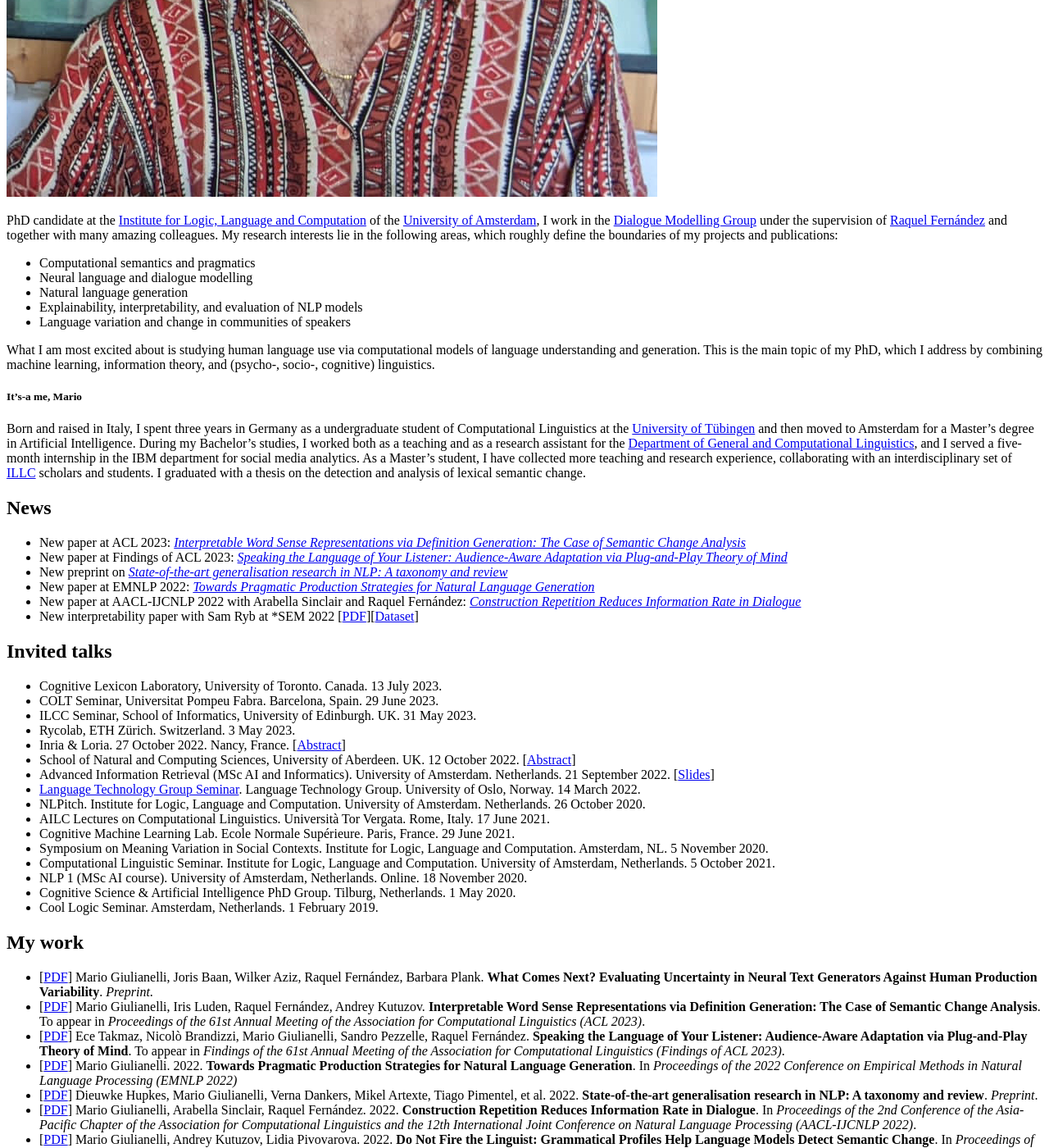
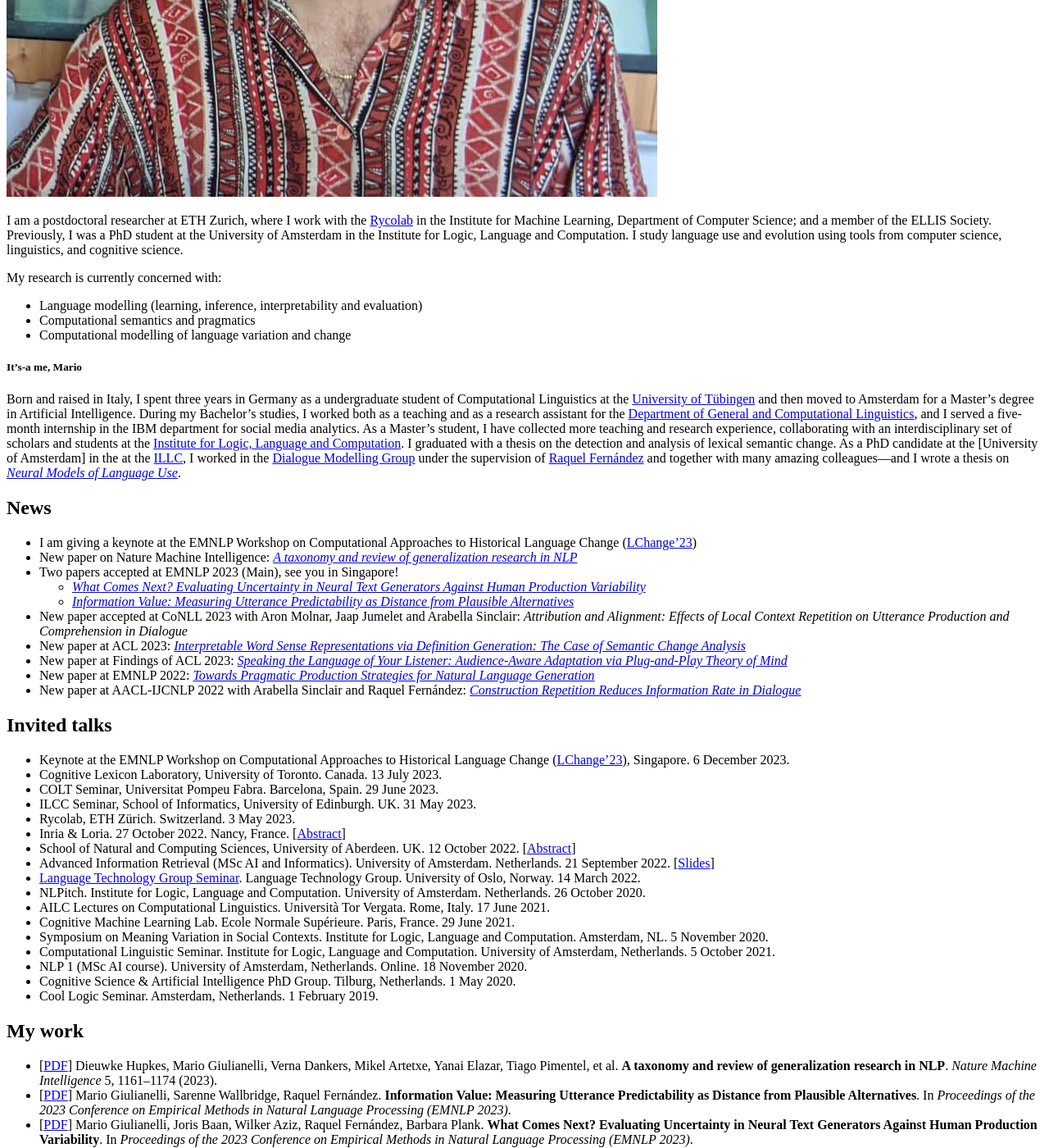
Before and after one commit to glnmario/glnmario.github.io, a Jekyll site: the page built from index.md, in a window 1280 px wide and 1400 px high, scrolled down 720 px. Shown: the whole window at 82% size. Built offline with Jekyll 4.4.1, drawn with Linux system fonts in a browser that asks for light colours; some of the changed text lies outside the part shown.

Commit message:
Update index.md

```diff
--- a/index.md
+++ b/index.md
@@ -6,36 +6,41 @@ layout: default
 
 
 <!--## About me-->
-PhD candidate at the [Institute for Logic, Language and Computation](https://www.illc.uva.nl) of the [University of Amsterdam](https://www.uva.nl/en), I work in the [Dialogue Modelling Group](https://dmg-illc.github.io/dmg/) under the supervision of [Raquel Fernández](https://staff.fnwi.uva.nl/r.fernandezrovira/) and together with many amazing colleagues. My research interests lie in the following areas, which roughly define the boundaries of my projects and publications:
+I am a postdoctoral researcher at ETH Zurich, where I work with the [Rycolab](https://rycolab.io) in the Institute for Machine Learning, Department of Computer Science; and a member of the ELLIS Society. Previously, I was a PhD student at the University of Amsterdam in the Institute for Logic, Language and Computation. I study language use and evolution using tools from computer science, linguistics, and cognitive science.
+
+My research is currently concerned with:
+- Language modelling (learning, inference, interpretability and evaluation)
 - Computational semantics and pragmatics
-- Neural language and dialogue modelling
-- Natural language generation
-- Explainability, interpretability, and evaluation of NLP models
-- Language variation and change in communities of speakers
+- Computational modelling of language variation and change
 
+<!--
 What I am most excited about is studying human language use via computational models of language understanding and generation. This is the main topic of my PhD, which I address by combining machine learning, information theory, and (psycho-, socio-, cognitive) linguistics.
 
-
-<!-- I analyse and model language production and comprehension with computational methods. My main research goal is to define empirical measures of human-likeness that can be used (i) to evaluate the alignment of machine-generated utterances to human communication patterns and strategies, and (ii) to develop NLG models that more closely follow such patterns and strategies. I am also interested in psycholinguistic and sociolinguistic studies of variation and change as they provide insights into how to build more resilient and human-compatible language technologies.-->
+I analyse and model language production and comprehension with computational methods. My main research goal is to define empirical measures of human-likeness that can be used (i) to evaluate the alignment of machine-generated utterances to human communication patterns and strategies, and (ii) to develop NLG models that more closely follow such patterns and strategies. I am also interested in psycholinguistic and sociolinguistic studies of variation and change as they provide insights into how to build more resilient and human-compatible language technologies.-->
 
 
 ##### It's-a me, Mario
 Born and raised in Italy, I spent three years in Germany as a undergraduate student of Computational Linguistics at the [University of Tübingen](https://uni-tuebingen.de/en/) and then moved to Amsterdam for a Master's degree in Artificial Intelligence.
 During my Bachelor's studies, I worked both as a teaching and as a research assistant for the [Department of General and Computational Linguistics](https://uni-tuebingen.de/en/faculties/faculty-of-humanities/departments/modern-languages/department-of-linguistics/), and I served a five-month internship in the IBM department for social media analytics.
-As a Master's student, I have collected more teaching and research experience, collaborating with an interdisciplinary set of [ILLC](https://www.illc.uva.nl) scholars and students. I graduated with a thesis on the detection and analysis of lexical semantic change.
+As a Master's student, I have collected more teaching and research experience, collaborating with an interdisciplinary set of scholars and students at the [Institute for Logic, Language and Computation](https://www.illc.uva.nl). I graduated with a thesis on the detection and analysis of lexical semantic change. As a PhD candidate at the [University of Amsterdam] in the at the [ILLC](https://www.illc.uva.nl), I worked in the [Dialogue Modelling Group](https://dmg-illc.github.io/dmg/) under the supervision of [Raquel Fernández](https://staff.fnwi.uva.nl/r.fernandezrovira/) and together with many amazing colleagues—and I wrote a thesis on [_Neural Models of Language Use_](https://eprints.illc.uva.nl/id/eprint/2274/1/DS-2023-10.text.pdf).
 <!--
 In July 2017 I graduated with a thesis that proposes [new methods](https://arxiv.org/abs/1708.03910) for the analysis of affective text.
 Currently I study Artificial Intelligence at the University of Amsterdam.
 -->
 
 ## News
-<!-- - New paper out! [_What Comes Next? Evaluating Uncertainty in Neural Text Generators Against Human Production Variability_](https://arxiv.org/abs/2305.11707) -->
+- I am giving a keynote at the EMNLP Workshop on Computational Approaches to Historical Language Change ([LChange'23](https://www.changeiskey.org/event/2023-emnlp-lchange/))
+- New paper on Nature Machine Intelligence: [_A taxonomy and review of generalization research in NLP_](https://www.nature.com/articles/s42256-023-00729-y)
+- Two papers accepted at EMNLP 2023 (Main), see you in Singapore!
+  - [_What Comes Next? Evaluating Uncertainty in Neural Text Generators Against Human Production Variability_](https://arxiv.org/abs/2305.11707)
+  - [_Information Value: Measuring Utterance Predictability as Distance from Plausible Alternatives_](https://arxiv.org/pdf/2310.13676.pdf)
+- New paper accepted at CoNLL 2023 with Aron Molnar, Jaap Jumelet and Arabella Sinclair: _Attribution and Alignment: Effects of Local Context Repetition on Utterance Production and Comprehension in Dialogue_
 - New paper at ACL 2023: [_Interpretable Word Sense Representations via Definition Generation: The Case of Semantic Change Analysis_](https://arxiv.org/abs/2305.11993)
 - New paper at Findings of ACL 2023: [_Speaking the Language of Your Listener: Audience-Aware Adaptation via Plug-and-Play Theory of Mind_](https://arxiv.org/abs/2305.19933)
-- New preprint on [_State-of-the-art generalisation research in NLP: A taxonomy and review_](https://arxiv.org/abs/2210.03050)
+<!-- - New preprint on [_State-of-the-art generalisation research in NLP: A taxonomy and review_](https://arxiv.org/abs/2210.03050) -->
 - New paper at EMNLP 2022: [_Towards Pragmatic Production Strategies for Natural Language Generation_](https://aclanthology.org/2022.emnlp-main.544/)
 - New paper at AACL-IJCNLP 2022 with Arabella Sinclair and Raquel Fernández: [_Construction Repetition Reduces Information Rate in Dialogue_](https://aclanthology.org/2022.aacl-main.51)
-- New interpretability paper with Sam Ryb at *SEM 2022 [[PDF](https://aclanthology.org/2022.starsem-1.5/)][[Dataset](https://github.com/dmg-illc/analog)]
+<!-- - New interpretability paper with Sam Ryb at *SEM 2022 [[PDF](https://aclanthology.org/2022.starsem-1.5/)][[Dataset](https://github.com/dmg-illc/analog)] -->
 
 <!--
 - New paper at the [LChange'22](https://languagechange.org/events/2022-acl-lchange/) ACL Workshop with Andrey Kutuzov and Lidia Pivovarova.
@@ -45,6 +50,7 @@ Currently I study Artificial Intelligence at the University of Amsterdam.
 - Excited to co-organise the fourth edition of the [BlackboxNLP](https://blackboxnlp.github.io) workshop, which will take place on November 11th at EMNLP. -->
 
 ## Invited talks
+- Keynote at the EMNLP Workshop on Computational Approaches to Historical Language Change ([LChange'23](https://www.changeiskey.org/event/2023-emnlp-lchange/)), Singapore. 6 December 2023.
 - Cognitive Lexicon Laboratory, University of Toronto. Canada. 13 July 2023.
 - COLT Seminar, Universitat Pompeu Fabra. Barcelona, Spain. 29 June 2023.
 - ILCC Seminar, School of Informatics, University of Edinburgh. UK. 31 May 2023.
@@ -64,9 +70,12 @@ Currently I study Artificial Intelligence at the University of Amsterdam.
 
 
 ## My work
-- [[PDF](https://arxiv.org/abs/2305.11707)] Mario Giulianelli, Joris Baan, Wilker Aziz, Raquel Fernández, Barbara Plank. **What Comes Next? Evaluating Uncertainty in Neural Text Generators Against Human Production Variability**. _Preprint_.
-- [[PDF](https://arxiv.org/abs/2305.11993)] Mario Giulianelli, Iris Luden, Raquel Fernández, Andrey Kutuzov. **Interpretable Word Sense Representations via Definition Generation: The Case of Semantic Change Analysis**. To appear in _Proceedings of the 61st Annual Meeting of the Association for Computational Linguistics (ACL 2023)_.
-- [[PDF](https://arxiv.org/abs/2305.19933)] Ece Takmaz, Nicolò Brandizzi, Mario Giulianelli, Sandro Pezzelle, Raquel Fernández. **Speaking the Language of Your Listener: Audience-Aware Adaptation via Plug-and-Play Theory of Mind**. To appear in _Findings of the 61st Annual Meeting of the Association for Computational Linguistics (Findings of ACL 2023)_.
+- [[PDF](https://www.nature.com/articles/s42256-023-00729-y)] Dieuwke Hupkes, Mario Giulianelli, Verna Dankers, Mikel Artetxe, Yanai Elazar, Tiago Pimentel, et al. **A taxonomy and review of generalization research in NLP**. _Nature Machine Intelligence_ 5, 1161–1174 (2023).
+- [[PDF](https://arxiv.org/pdf/2310.13676.pdf)] Mario Giulianelli, Sarenne Wallbridge, Raquel Fernández. **Information Value: Measuring Utterance Predictability as Distance from Plausible Alternatives**. In _Proceedings of the 2023 Conference on Empirical Methods in Natural Language Processing (EMNLP 2023)_.
+- [[PDF](https://arxiv.org/abs/2305.11707)] Mario Giulianelli, Joris Baan, Wilker Aziz, Raquel Fernández, Barbara Plank. **What Comes Next? Evaluating Uncertainty in Neural Text Generators Against Human Production Variability**. In _Proceedings of the 2023 Conference on Empirical Methods in Natural Language Processing (EMNLP 2023)_.
+- Aron Molnar, Jaap Jumelet, Mario Giulianelli, Arabella Sinclair. **Attribution and Alignment: Effects of Local Context Repetition on Utterance Production and Comprehension in Dialogue**. In _Proceedings of the 27th Conference on Computational Natural Language Learning (CONLL 2023)_.
+- [[PDF](https://aclanthology.org/2023.acl-long.176/)] Mario Giulianelli, Iris Luden, Raquel Fernández, Andrey Kutuzov. **Interpretable Word Sense Representations via Definition Generation: The Case of Semantic Change Analysis**. In _Proceedings of the 61st Annual Meeting of the Association for Computational Linguistics (ACL 2023)_.
+- [[PDF](https://aclanthology.org/2023.findings-acl.258/)] Ece Takmaz, Nicolò Brandizzi, Mario Giulianelli, Sandro Pezzelle, Raquel Fernández. **Speaking the Language of Your Listener: Audience-Aware Adaptation via Plug-and-Play Theory of Mind**. In _Findings of the 61st Annual Meeting of the Association for Computational Linguistics (Findings of ACL 2023)_.
 - [[PDF](https://aclanthology.org/2022.emnlp-main.544/)] Mario Giulianelli. 2022. **Towards Pragmatic Production Strategies for Natural Language Generation**. In _Proceedings of the 2022 Conference on Empirical Methods in Natural Language Processing (EMNLP 2022)_
 - [[PDF](https://arxiv.org/abs/2210.03050)] Dieuwke Hupkes, Mario Giulianelli, Verna Dankers, Mikel Artexte, Tiago Pimentel, et al. 2022. **State-of-the-art generalisation research in NLP: A taxonomy and review**. _Preprint_.
 - [[PDF](https://aclanthology.org/2022.aacl-main.51)] Mario Giulianelli, Arabella Sinclair, Raquel Fernández. 2022. **Construction Repetition Reduces Information Rate in Dialogue**. In _Proceedings of the 2nd Conference of the Asia-Pacific Chapter of the Association for Computational Linguistics and the 12th International Joint Conference on Natural Language Processing (AACL-IJCNLP 2022)_.
@@ -82,16 +91,17 @@ Currently I study Artificial Intelligence at the University of Amsterdam.
 - [[PDF](https://arxiv.org/abs/1808.08079)][[Code](https://github.com/glnmario/under-the-hood)] Mario Giulianelli, Jacqueline Harding, Florian Mohnert, Dieuwke Hupkes, Willem Zuidema. 2018. **Under the Hood: Using Diagnostic Classifiers to Investigate and Improve how Language Models Track Agreement Information**. _Best Paper Award at 1st Workshop on Analyzing and Interpreting Neural Networks for NLP (EMNLP 2018)_.
 - [[PDF](https://clinjournal.org/clinj/article/view/82)][[Code](https://github.com/glnmario/emo2vec)] Mario Giulianelli and Daniel de Kok. 2018. **Semi-supervised emotion lexicon expansion with label propagation**. _Computational Linguistics in the Netherlands Journal 8 (CLIN)_.
 
-*Not peer-reviewed*
+*Theses*
+- [[PDF](https://eprints.illc.uva.nl/id/eprint/2274/1/DS-2023-10.text.pdf)] Neural Models of Language Use _PhD thesis_.
 - [[PDF](mscthesis.pdf)] Lexical Semantic Change Analysis with Contextualised Word Representations. 2019. _Master's thesis._
 - [[PDF](https://arxiv.org/pdf/1708.03910.pdf)] Semi-supervised emotion lexicon expansion with label propagation and specialized word embeddings. 2017. _Bachelor's thesis._
-- Measuring alignment in conversations across topics and linguistic markers.
+<!-- - Measuring alignment in conversations across topics and linguistic markers.
 - Evaluating the syntactic competence of RAN language models.
 - Extraction of event graphs from Kafka’s short stories.
   Automatic annotation of emotional events and temporal relations.
 - Response time of German native speakers reacting to different types of foreign mispronunciations.
 - Sentiment analysis, demographic information extraction, behaviour analysis, and users interests extraction
- on Italian texts. _At IBM Watson Analytics for Social Media_.
+ on Italian texts. _At IBM Watson Analytics for Social Media_. -->
 
 <!-- ## Presentations
 - **Talk.** 7 July 2020. [[Video](https://slideslive.com/38929048/analysing-lexical-semantic-change-with-contextualised-word-representations)] Analysing Lexical Semantic Change with Contextualised Word Representations. _ACL 2020_. Online.
```
